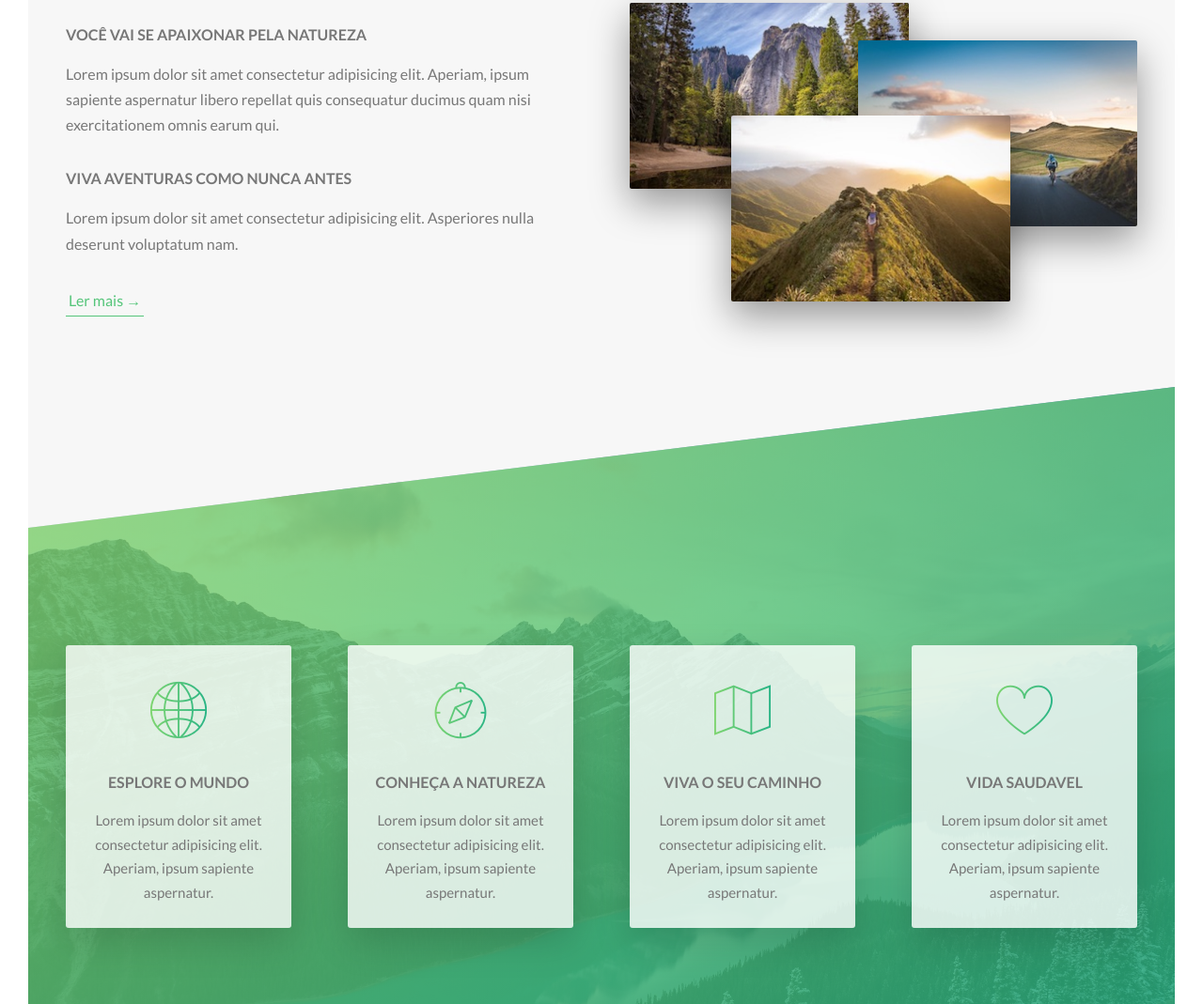
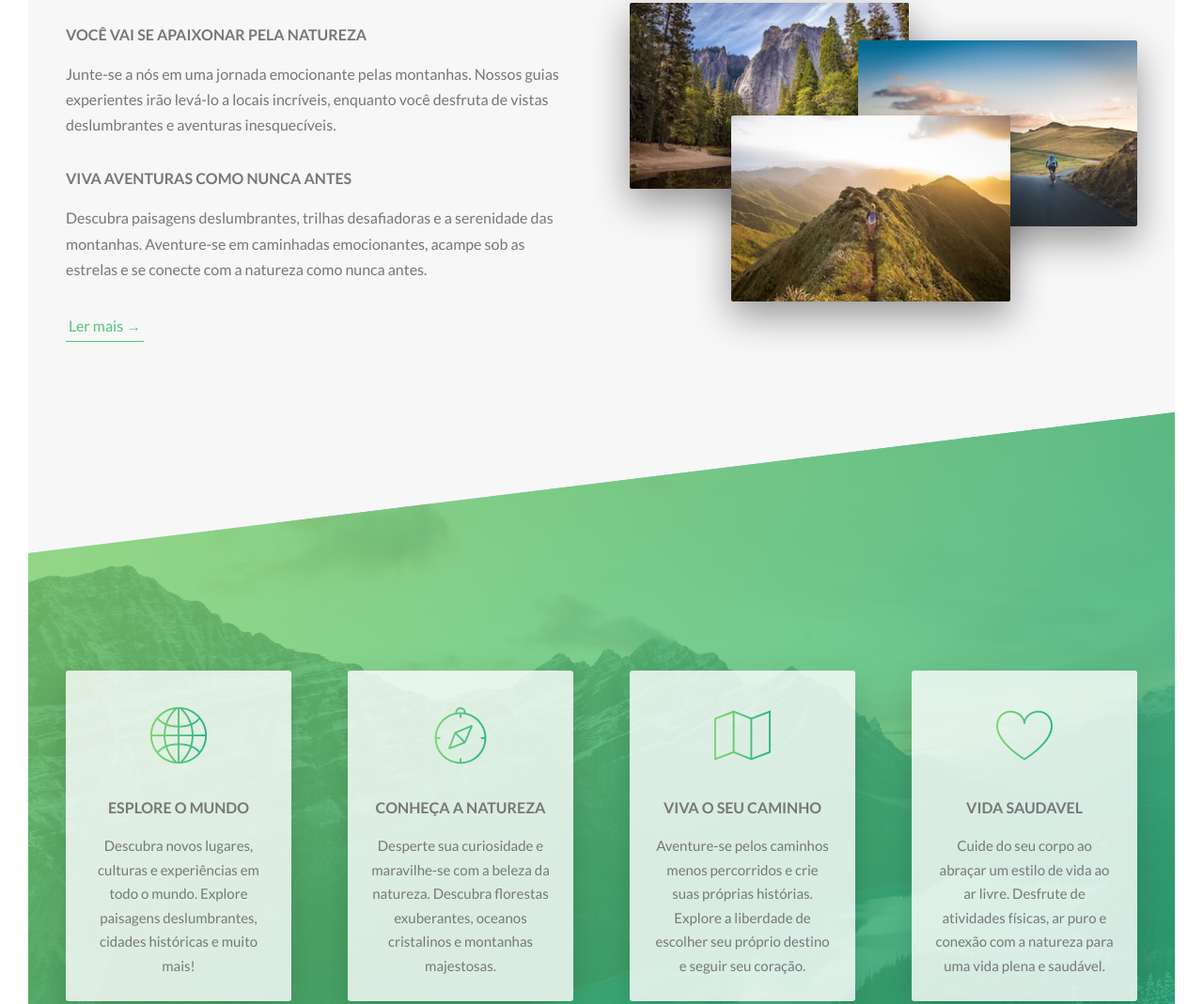
Before and after one commit to UNI-PROJECT/mental-heath, a website: page index.html in a window 1280 px wide. Shown: the part 997-2066 px from the top of the page at 94% size. Drawn offline with Linux system fonts and the light colour scheme.

Commit message:
refactor: :rocket: project done

```diff
--- a/index.html
+++ b/index.html
@@ -64,13 +64,15 @@
                     <div class="col-1-of-2">
                         <h3 class="heading-tertiary u-margin-bottom-small">Você vai se apaixonar pela natureza</h3>
                         <p class="paragraph">
-                            Lorem ipsum dolor sit amet consectetur adipisicing elit. Aperiam, ipsum sapiente aspernatur libero repellat quis consequatur
-                            ducimus quam nisi exercitationem omnis earum qui.
+                            Junte-se a nós em uma jornada emocionante pelas montanhas. Nossos guias experientes irão levá-lo a locais incríveis,
+                             enquanto você desfruta de vistas deslumbrantes e aventuras inesquecíveis.
                         </p>
 
                         <h3 class="heading-tertiary u-margin-bottom-small">Viva aventuras como nunca antes</h3>
                         <p class="paragraph">
-                            Lorem ipsum dolor sit amet consectetur adipisicing elit. Asperiores nulla deserunt voluptatum nam.
+                            Descubra paisagens deslumbrantes, trilhas desafiadoras e a serenidade das
+                             montanhas. Aventure-se em caminhadas emocionantes, acampe sob as estrelas e se conecte com a natureza como nunca antes.
+
                         </p>
 
                         <a href="#" class="btn-text">Ler mais &rarr;</a>
@@ -114,7 +116,8 @@
                             <i class="feature-box__icon icon-basic-world"></i>
                             <h3 class="heading-tertiary u-margin-bottom-small">Esplore o mundo</h3>
                             <p class="feature-box__text">
-                                Lorem ipsum dolor sit amet consectetur adipisicing elit. Aperiam, ipsum sapiente aspernatur.
+                                Descubra novos lugares, culturas e experiências em todo o mundo. Explore paisagens deslumbrantes, cidades históricas e muito mais!
+                </p>
                             </p>
                         </div>
                     </div>
@@ -124,7 +127,7 @@
                             <i class="feature-box__icon icon-basic-compass"></i>
                             <h3 class="heading-tertiary u-margin-bottom-small">Conheça a natureza</h3>
                             <p class="feature-box__text">
-                                Lorem ipsum dolor sit amet consectetur adipisicing elit. Aperiam, ipsum sapiente aspernatur.
+                                 Desperte sua curiosidade e maravilhe-se com a beleza da natureza. Descubra florestas exuberantes, oceanos cristalinos e montanhas majestosas.
                             </p>
                         </div>
                     </div>
@@ -134,7 +137,7 @@
                             <i class="feature-box__icon icon-basic-map"></i>
                             <h3 class="heading-tertiary u-margin-bottom-small">Viva o seu caminho</h3>
                              <p class="feature-box__text">
-                                Lorem ipsum dolor sit amet consectetur adipisicing elit. Aperiam, ipsum sapiente aspernatur.
+                                Aventure-se pelos caminhos menos percorridos e crie suas próprias histórias. Explore a liberdade de escolher seu próprio destino e seguir seu coração.
                             </p>
                         </div>
                     </div>
@@ -144,7 +147,8 @@
                             <i class="feature-box__icon icon-basic-heart"></i>
                             <h3 class="heading-tertiary u-margin-bottom-small">Vida saudavel</h3>
                             <p class="feature-box__text">
-                                Lorem ipsum dolor sit amet consectetur adipisicing elit. Aperiam, ipsum sapiente aspernatur.
+                                 Cuide do seu corpo ao abraçar um estilo de vida ao ar livre. Desfrute de atividades físicas,
+                                  ar puro e conexão com a natureza para uma vida plena e saudável.
                             </p>
                         </div>
                     </div>
@@ -323,11 +327,11 @@
                 <div class="col-1-of-2">
                     <div class="footer__navigation">
                         <ul class="footer__list">
-                            <li class="footer__item"><a href="#" class="footer__link">Company</a></li>
-                            <li class="footer__item"><a href="#" class="footer__link">Contact us</a></li>
+                            <li class="footer__item"><a href="#" class="footer__link">Companhas</a></li>
+                            <li class="footer__item"><a href="#" class="footer__link">Contacte-nos</a></li>
                             <li class="footer__item"><a href="#" class="footer__link">Carrers</a></li>
-                            <li class="footer__item"><a href="#" class="footer__link">Privacy policy</a></li>
-                            <li class="footer__item"><a href="#" class="footer__link">Terms</a></li>
+                            <li class="footer__item"><a href="#" class="footer__link">Politica de privancidade</a></li>
+                            <li class="footer__item"><a href="#" class="footer__link">Termos</a></li>
                         </ul>
                     </div>
                 </div>
```
